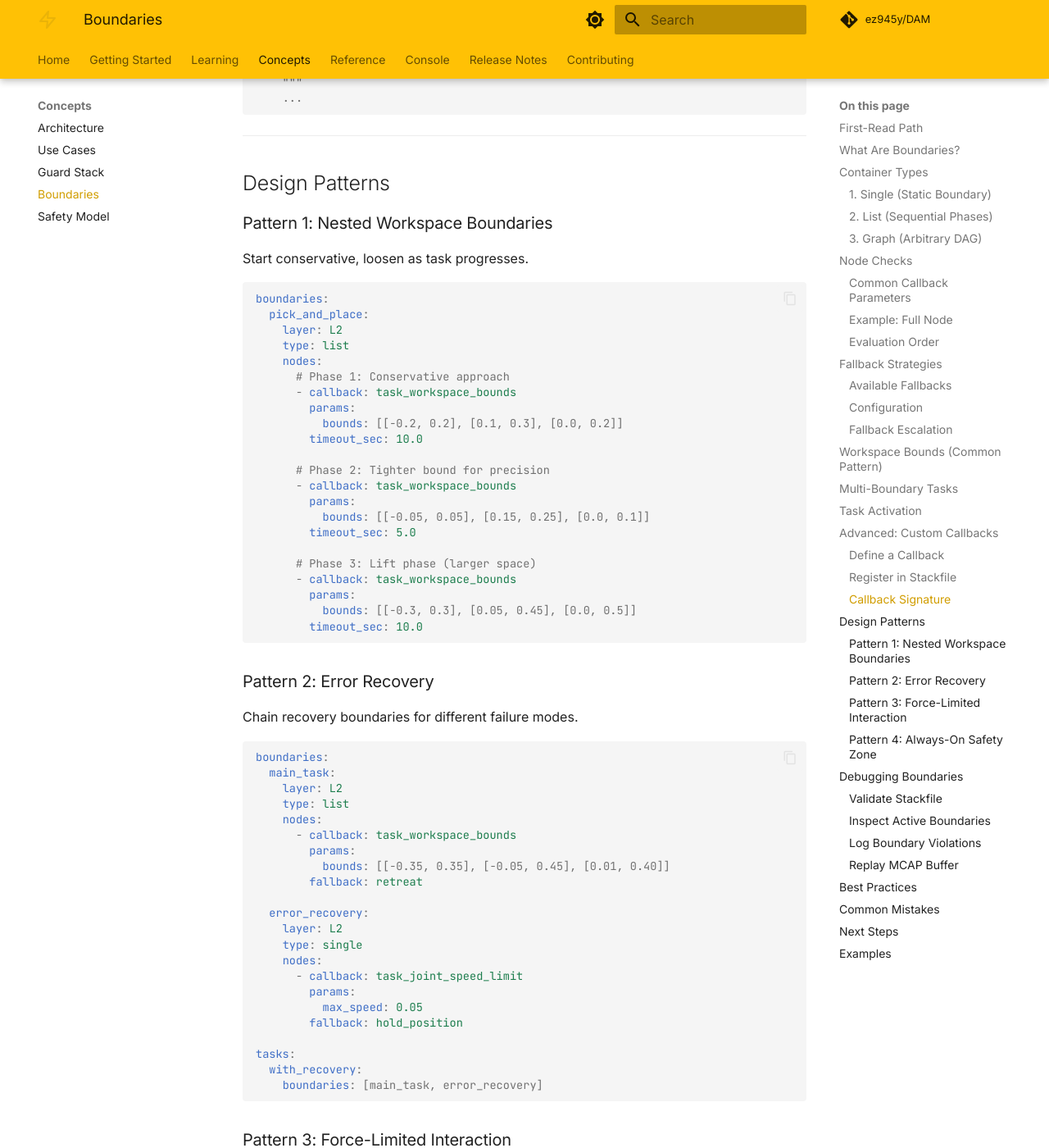
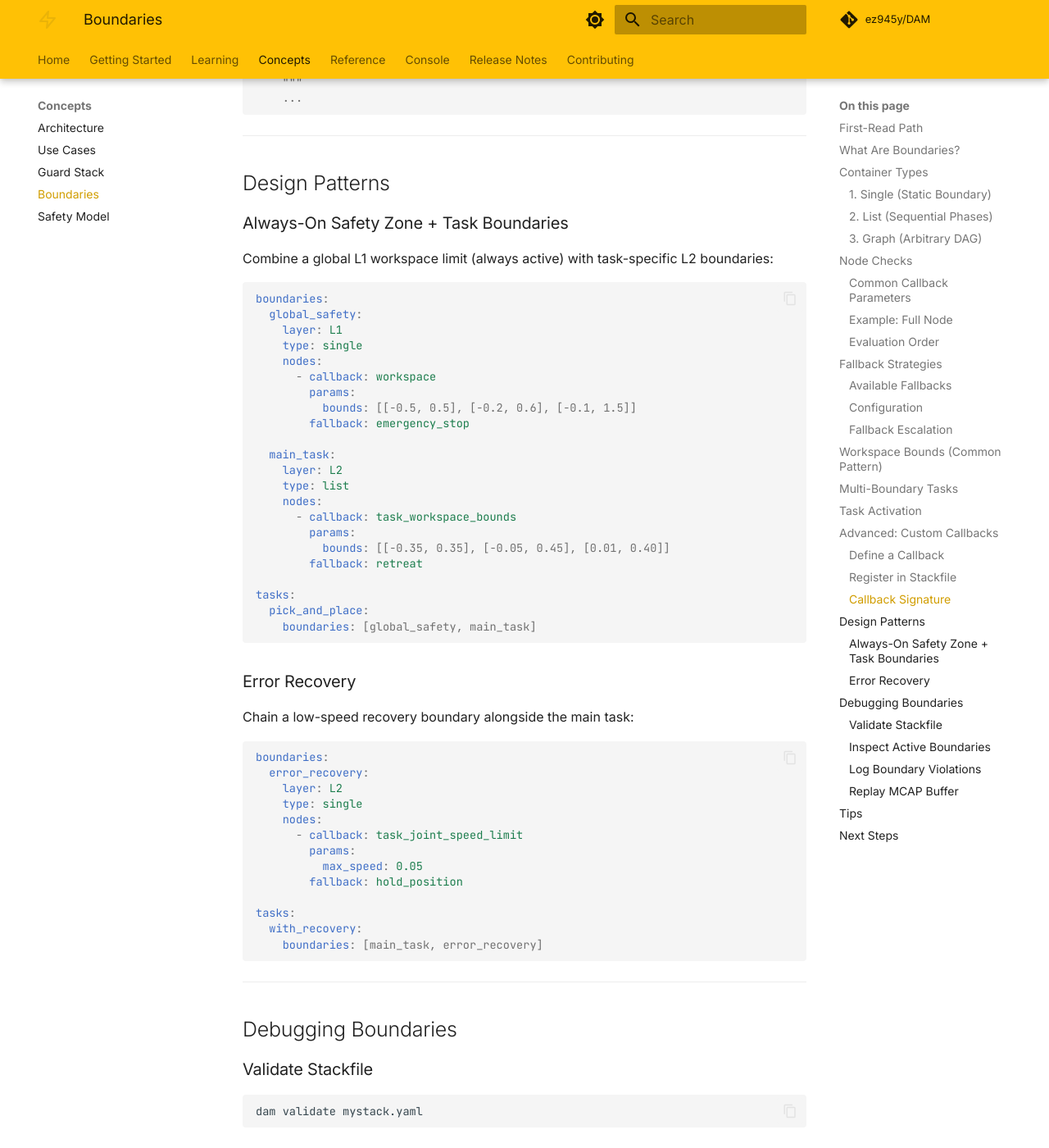
Before and after one commit to ez945y/DAM, an MkDocs documentation site: the page built from docs/concepts/boundaries.md, in a window 1280 px wide and 1400 px high, scrolled down 8011 px. Shown: the whole window at 82% size. Built offline with MkDocs 1.6.1 and Material for MkDocs 9.7.7, drawn with Linux system fonts in a browser that asks for light colours; comment, search, counter and statistics services are not loaded; some of the changed text lies outside the part shown.

Commit message:
docs: trim boundaries.md patterns and tighten quickstart next steps
- boundaries.md: merge 4 design patterns into 2, consolidate best
  practices and common mistakes into one tips table (-88 lines)
- quickstart.md: reduce next steps from 10 links to 5 essential ones,
  add safe recording link

Co-Authored-By: Claude Opus 4.6 <noreply@anthropic.com>

````diff
--- a/docs/concepts/boundaries.md
+++ b/docs/concepts/boundaries.md
@@ -382,41 +382,21 @@ def my_callback(*, obs: Observation, my_param: float = 1.0) -> CallbackResult:
 
 ## Design Patterns
 
-### Pattern 1: Nested Workspace Boundaries
+### Always-On Safety Zone + Task Boundaries
 
-Start conservative, loosen as task progresses.
+Combine a global L1 workspace limit (always active) with task-specific L2 boundaries:
 
 ```yaml
 boundaries:
-  pick_and_place:
-    layer: L2
-    type: list
+  global_safety:
+    layer: L1
+    type: single
     nodes:
-      # Phase 1: Conservative approach
-      - callback: task_workspace_bounds
+      - callback: workspace
         params:
-          bounds: [[-0.2, 0.2], [0.1, 0.3], [0.0, 0.2]]
-        timeout_sec: 10.0
+          bounds: [[-0.5, 0.5], [-0.2, 0.6], [-0.1, 1.5]]
+        fallback: emergency_stop
 
-      # Phase 2: Tighter bound for precision
-      - callback: task_workspace_bounds
-        params:
-          bounds: [[-0.05, 0.05], [0.15, 0.25], [0.0, 0.1]]
-        timeout_sec: 5.0
-
-      # Phase 3: Lift phase (larger space)
-      - callback: task_workspace_bounds
-        params:
-          bounds: [[-0.3, 0.3], [0.05, 0.45], [0.0, 0.5]]
-        timeout_sec: 10.0
-```
-
-### Pattern 2: Error Recovery
-
-Chain recovery boundaries for different failure modes.
-
-```yaml
-boundaries:
   main_task:
     layer: L2
     type: list
@@ -426,6 +406,17 @@ boundaries:
           bounds: [[-0.35, 0.35], [-0.05, 0.45], [0.01, 0.40]]
         fallback: retreat
 
+tasks:
+  pick_and_place:
+    boundaries: [global_safety, main_task]
+```
+
+### Error Recovery
+
+Chain a low-speed recovery boundary alongside the main task:
+
+```yaml
+boundaries:
   error_recovery:
     layer: L2
     type: single
@@ -438,45 +429,6 @@ boundaries:
 tasks:
   with_recovery:
     boundaries: [main_task, error_recovery]
-```
-
-### Pattern 3: Force-Limited Interaction
-
-Use force bounds for soft manipulation.
-
-```yaml
-boundaries:
-  soft_assembly:
-    layer: L2
-    type: single
-    nodes:
-      - callback: force_limited_grasp
-        params:
-          max_force_n: 10.0        # Max 10 N contact force
-        fallback: hold_position
-        timeout_sec: 30.0
-```
-
-### Pattern 4: Always-On Safety Zone
-
-Define a global workspace limit active during all tasks.
-
-```yaml
-boundaries:
-  global_safety:
-    layer: L1
-    type: single
-    nodes:
-      - callback: workspace
-        params:
-          bounds: [[-0.5, 0.5], [-0.2, 0.6], [-0.1, 1.5]]
-        fallback: emergency_stop
-
-tasks:
-  any_task:
-    boundaries:
-      - global_safety      # Always active
-      - task_specific      # Task-dependent
 ```
 
 ---
@@ -518,53 +470,22 @@ mcap cat violations.mcap | jq '.[] | select(.rejecting_guard == "L3")'
 
 ---
 
-## Best Practices
+## Tips
 
-1. **Start Conservative**
-   Define tight bounds, then loosen as you validate behavior.
-
-2. **Use Multiple Boundaries**
-   Combine global safety zone (always active) + task-specific boundaries.
-
-3. **Test Fallbacks**
-   Verify that your fallback strategies work before deploying.
-
-4. **Monitor Violations**
-   Track when boundaries are hit. High violation rates indicate need for adjustment.
-
-5. **Callback Simplicity**
-   Keep callbacks simple (< 5 ms execution). Complex logic belongs in the policy.
-
-6. **Version Boundaries**
-   Keep Stackfiles in version control. Track which boundary versions worked for which tasks.
-
----
-
-## Common Mistakes
-
-| Mistake | Fix |
-|---------|-----|
-| Workspace bounds too tight | Increase bounds; retest |
-| Bounds in wrong coordinate frame | Verify base frame matches your robot |
-| Timeout too short | Increase `timeout_sec` or test in simulation first |
-| Callback always rejects | Add logging to debug; simplify logic |
-| Force limit too low | Calibrate force sensor; adjust threshold |
-| Fallback causes thrashing | Use less aggressive fallback (hold instead of e-stop) |
+| Tip | Why |
+|-----|-----|
+| Start with tight bounds, loosen incrementally | Easier to relax constraints than debug a crash |
+| Combine global L1 + task-specific L2 boundaries | Defense in depth |
+| Test fallbacks in simulation first | Verify hold/retreat/e-stop before hardware |
+| Keep callbacks under 5 ms | Complex logic belongs in the policy, not the guard |
+| Watch clamp rates | High rates often mean bounds are too tight or calibration is off |
+| Version your Stackfiles | Track which boundaries worked for which tasks |
 
 ---
 
 ## Next Steps
 
-- **Configure guards** → [Guard Stack Explained](guards-explained.md)
-- **Deploy with examples** → [Quick Start Guide](../quick-stack.md)
-- **Monitor execution** → [DAM Console](../console.md)
-- **Full reference** → [Specification](../DAM_Specification.md)
-
----
-
-## Examples
-
-See the `examples/stackfiles/` directory in the repository for complete Stackfile examples:
-- `sim_demo.yaml` — Simulation with basic boundaries
-- `so101.yaml` — SO-ARM101 hardware operation with multi-phase boundaries
-- `dataset_replay_check.yaml` — Dataset actions validated before real hardware output
+- [Guard Stack Explained](guards-explained.md) -- how guards evaluate boundaries
+- [Boundary Callbacks](../boundary-callbacks.md) -- callback catalog and custom callback API
+- [Common Stackfile Edits](../getting-started/common-stackfile-edits.md) -- quick config recipes
+- [Stackfile Reference](../quick-stack.md) -- full field reference
````
Also changed, not shown: docs/getting-started/quickstart.md (+5 -14 lines).
